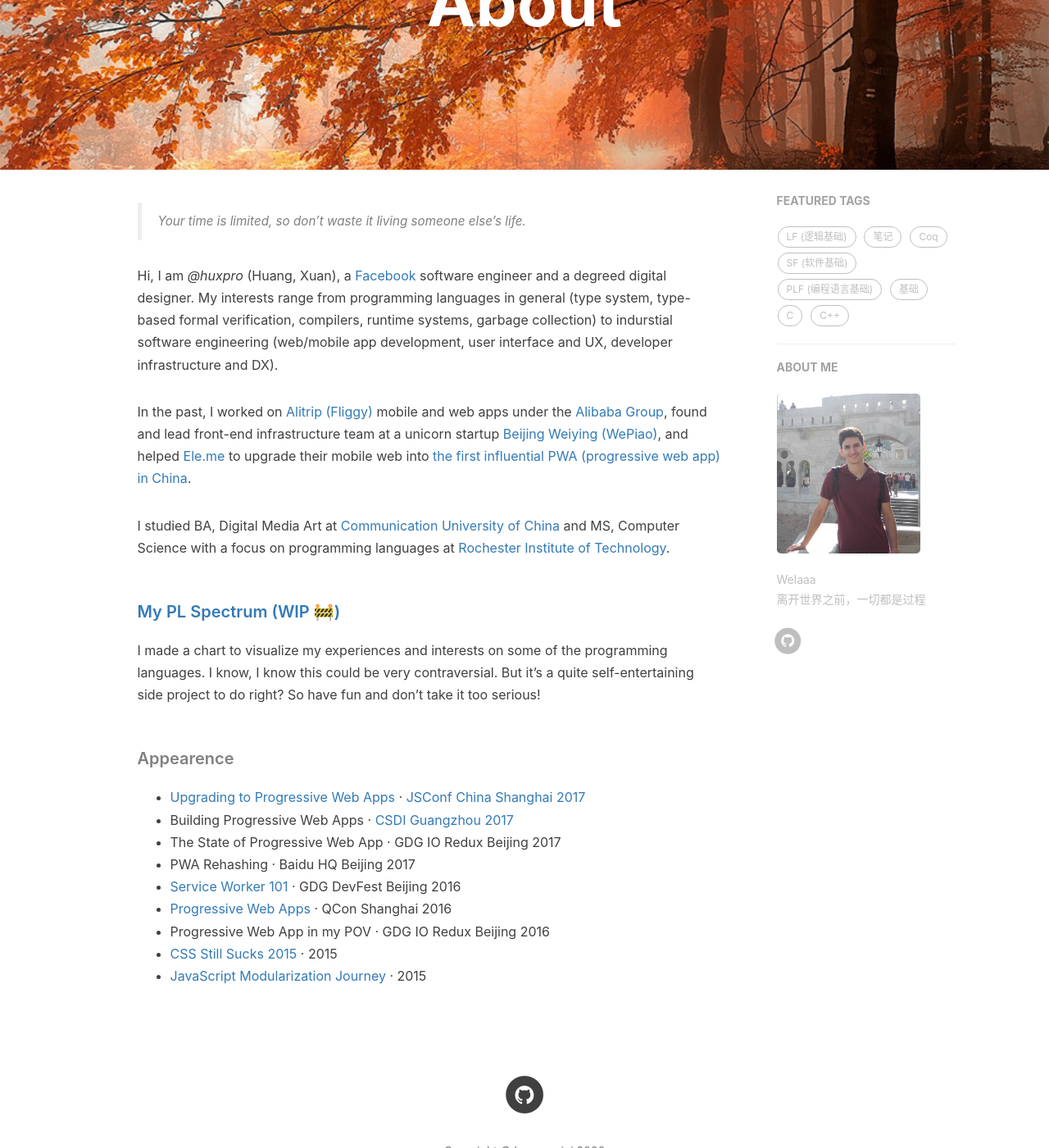
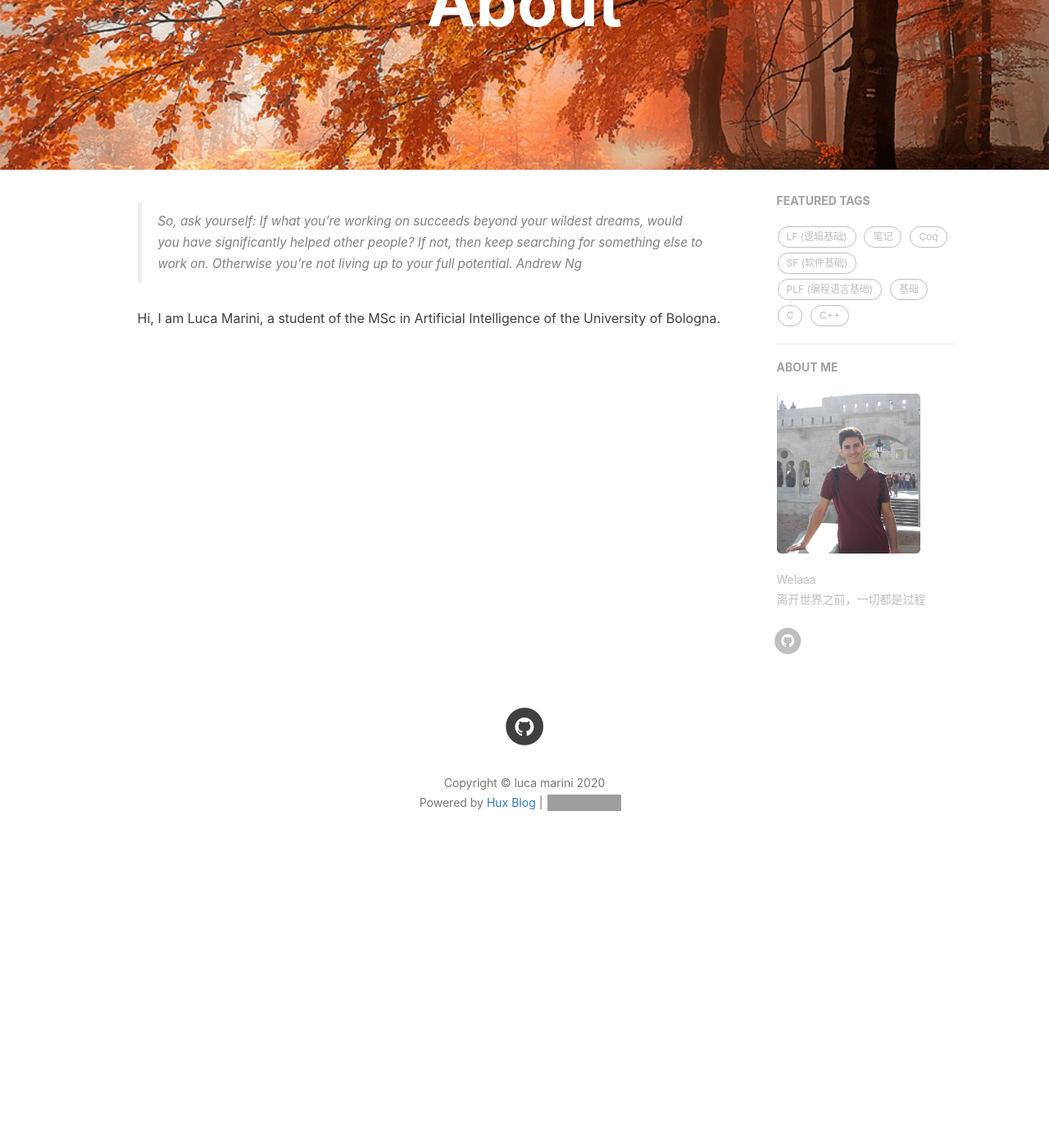
Before and after one commit to lucamarini22/lucamarini22.github.io, a Jekyll site: the page built from about.html, in a window 1280 px wide and 1400 px high, scrolled down 191 px. Shown: the whole window at 82% size. Built offline with Jekyll 4.4.1, drawn with Linux system fonts in a browser that asks for light colours; nearby versions of some CDN libraries; comment, search, counter and statistics services are not loaded; after the commit the page ends 1274 px from its top, so only the background shows below that; grey boxes are pictures that could not be loaded.

Commit message:
delete unused spaces

```diff
--- a/_includes/about/en.md
+++ b/_includes/about/en.md
@@ -1,33 +1,4 @@
-> Your time is limited, so don’t waste it living someone else’s life.
+> So, ask yourself: If what you're working on succeeds beyond your wildest dreams, would you have significantly helped other people? If not, then keep searching for something else to work on. Otherwise you're not living up to your full potential. Andrew Ng
 
-Hi, I am _@huxpro_ (Huang, Xuan), a [Facebook](https://www.facebook.com/) software engineer and a degreed digital designer. My interests range from programming languages in general (type system, type-based formal verification, compilers, runtime systems, garbage collection) to indurstial software engineering (web/mobile app development, user interface and UX, developer infrastructure and DX).
 
-In the past, I worked on [Alitrip (Fliggy)](https://www.alitrip.com/) mobile and web apps under the [Alibaba Group](https://en.wikipedia.org/wiki/Alibaba_Group), found and lead front-end infrastructure team at a unicorn startup [Beijing Weiying (WePiao)](https://www.crunchbase.com/organization/beijing-weiying-technology), and helped [Ele.me](https://en.wikipedia.org/wiki/Ele.me) to upgrade their mobile web into [the first influential PWA (progressive web app) in China](https://medium.com/elemefe/upgrading-ele-me-to-progressive-web-app-2a446832e509).
-
-I studied BA, Digital Media Art at [Communication University of China](https://en.wikipedia.org/wiki/Communication_University_of_China) and MS, Computer Science with a focus on programming languages at [Rochester Institute of Technology](https://en.wikipedia.org/wiki/Rochester_Institute_of_Technology).
-
-##### [My PL Spectrum (WIP 🚧)](https://huangxuan.me/2020/05/05/pl-chart/)
-
-I made a chart to visualize my experiences and interests on some of the programming languages.   I know, I know this could be very contraversial. But it's a quite self-entertaining side project to do right? So have fun and don't take it too serious!
-
-##### Appearence
-
-- [Upgrading to Progressive Web Apps][9] · [JSConf China Shanghai 2017](http://2017.jsconf.cn/)
-- Building Progressive Web Apps · [CSDI Guangzhou 2017](http://www.csdisummit.com/)
-- The State of Progressive Web App · GDG IO Redux Beijing 2017
-- PWA Rehashing · Baidu HQ Beijing 2017
-- [Service Worker 101][5] · GDG DevFest Beijing 2016
-- [Progressive Web Apps][4] · QCon Shanghai 2016
-- Progressive Web App in my POV · GDG IO Redux Beijing 2016
-- [CSS Still Sucks 2015][2] · 2015
-- [JavaScript Modularization Journey][1] · 2015
-
-[1]: //huangxuan.me/2015/07/09/js-module-7day/
-[2]: //huangxuan.me/2015/12/28/css-sucks-2015/
-[3]: //huangxuan.me/2016/06/05/pwa-in-my-pov/
-[4]: //huangxuan.me/2016/10/20/pwa-qcon2016/
-[5]: //huangxuan.me/2016/11/20/sw-101-gdgdf/
-[6]: https://yanshuo.io/assets/player/?deck=58ac8598b123db0067292f92 "PWA Rehashing"
-[7]: https://yanshuo.io/assets/player/?deck=593ad6fbfe88c2006a0a0d6d "The State of PWA"
-[8]: https://yanshuo.io/assets/player/?deck=594d673d570c357d0698a950 "Building PWA"
-[9]: //huangxuan.me/jsconfcn2017/
+Hi, I am Luca Marini, a student of the MSc in Artificial Intelligence of the University of Bologna.
--- a/archive.html
+++ b/archive.html
@@ -1,7 +1,7 @@
 ---
 title: Archive
 layout: default
-description: keep hungry keep foolish
+description:
 header-img: "img/tag-bg.jpg"
 ---
 
--- a/index.html
+++ b/index.html
@@ -1,6 +1,6 @@
 ---
 layout: page
-description: "我干了什么 究竟拿了时间换了什么"
+description: ""
 ---
 
 {% for post in paginator.posts %}
```
